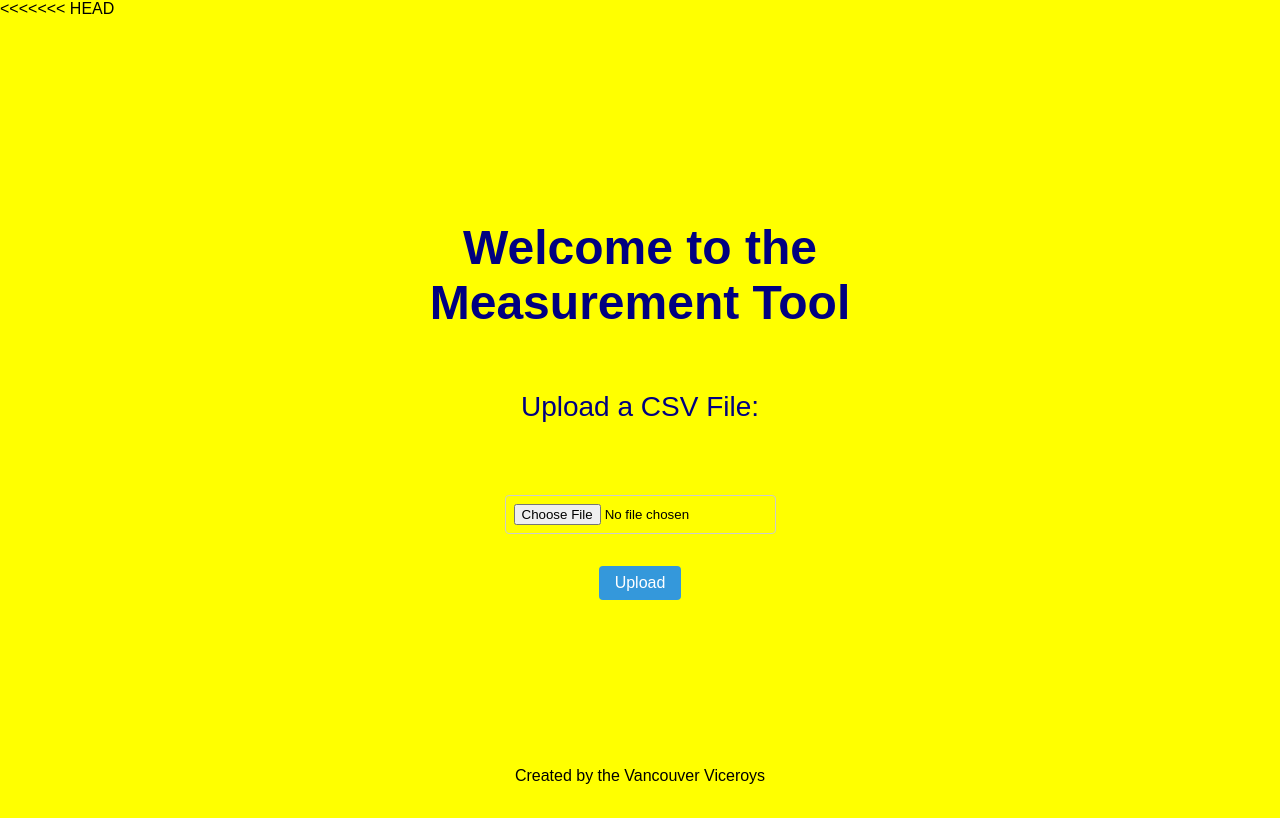
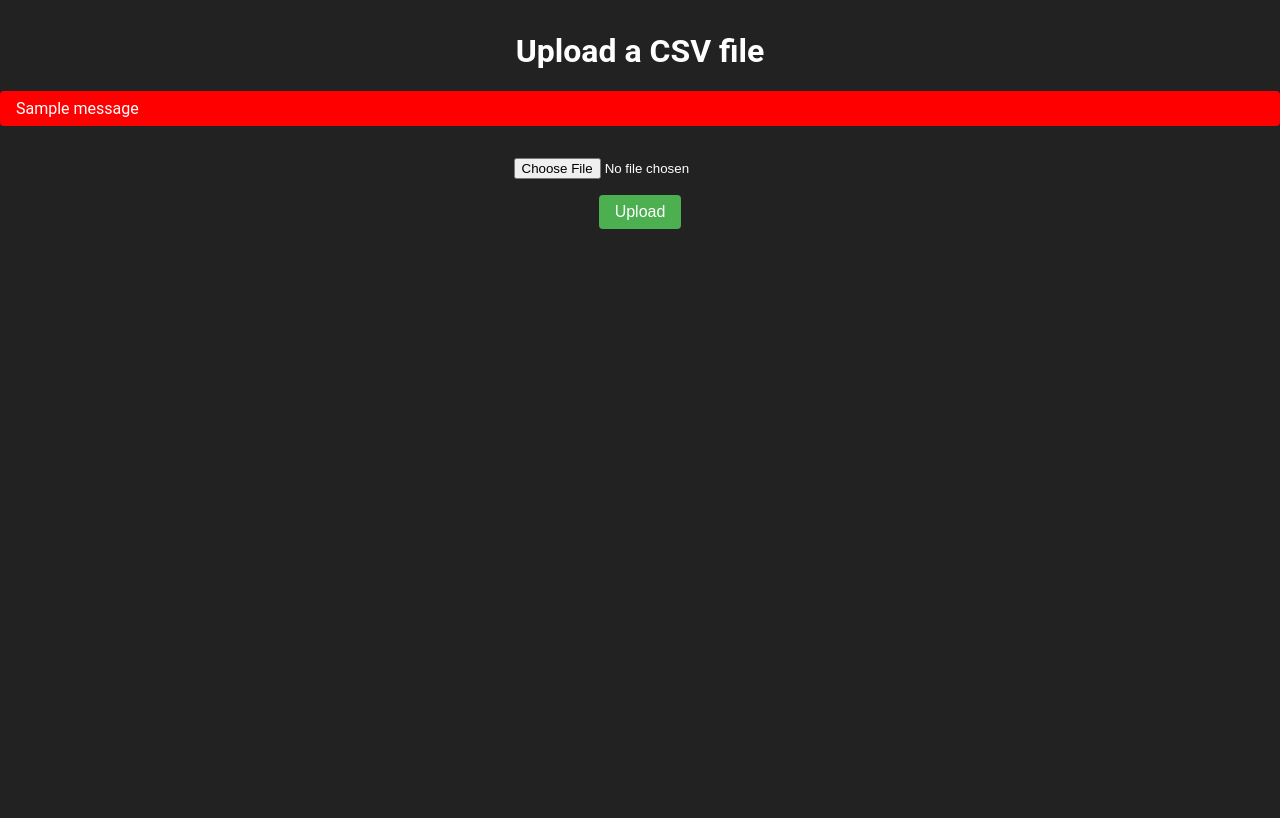
Before and after one commit to dbalsara2003/COV, a Flask app: page / in a window 1280 px wide. After the commit the page ends 229 px from the top, so only its background shows below. Run offline with Flask 3, Linux system fonts and the light colour scheme; one stand-in notice (Sample message) is shown; some web fonts are replaced.

Commit message:
fixing merge

```diff
--- a/templates/upload_file.html
+++ b/templates/upload_file.html
@@ -1,68 +1,108 @@
 <!doctype html>
 <html>
-<<<<<<< HEAD
    <head>
-    <meta charset="UTF-8">
-    <meta http-equiv="X-UA-Compatible" content="IE=edge">
-    <meta name="viewport" content="width=device-width, initial-scale=1.0">
       <title>Upload file</title>
-    <link href="https://fonts.google.com/specimen/Tilt+Warp" rel="stylesheet">
-    <link href="{{ url_for('static',filename='CSS/style.css') }}" rel="stylesheet">
+   </head>
+   <body>
+      <h1>Upload a CSV file</h1>
+      <img id="csv-img" src="{{ url_for('static',filename='download.png') }}">
+      {% with messages = get_flashed_messages() %}
+      {% if messages %}
+        <div class="flash-message">
+          {{ messages[0] }}
+        </div>
+      {% endif %}
+      {% endwith %}
+      <form action="/upload" method="post" enctype="multipart/form-data">
+         <input id="fileInput" type="file" name="file">
+         <input id="btn" type="submit" value="Upload">
+      </form>
+      <div id="overlay">
+        <div class="loader"></div>
+      </div>
+
+   </body>
+   <script>
+    const button = document.getElementById('btn');
+    const overlay = document.getElementById('overlay');
+    const fileInput = document.getElementById('fileInput');
+    const csv = document.getElementById('csv-img');
+
+    fileInput.addEventListener('change', function() {
+        if (fileInput.value) {
+            csv.style.display = 'block';
+        } else {
+            csv.style.display = 'none';
+        }
+    });
+
+    button.addEventListener('click', function() {
+    overlay.style.display = 'block';});
+
+   </script>
    <style>
 body {
-            font-family: 'Source Sans Pro', sans-serif;
-            background-color: #FFFF00;
+    background-color: #222;
+    font-family: 'Roboto', sans-serif;
+    color: #fff;
     margin: 0;
     padding: 0;
 }
-        .container {
+
+.flash-message {
+    background-color:red;
+    color: #fff;
+    padding: 0.5rem 1rem;
+    font-size: 1rem;
+    border-radius: 4px;
+    margin: 1rem 0;
+}
+
+h1 {
+    font-size: 2rem;
+    margin-top: 2rem;
+    text-align: center;
+}
+
+#csv-img {
+    display: none;
+    width: 200px;
+    height: 200px;
+    justify-content: center;
+    align-items: center;
+    justify-self: center;
+    align-self: center;
+    margin: auto;
+}
+
+form {
+    margin-top: 2rem;
     display: flex;
     flex-direction: column;
     align-items: center;
     justify-content: center;
-            height: 100vh;
-        }
-        h1 {
-            font-family: 'Tilt Warp', sans-serif;
-            font-size: 3rem;
-            text-align: center;
-            margin-top: 0;
-            color: #000080;
 }
 
-        p {
-			font-size: 1.75rem;
-			margin-bottom: 1.5rem;
-            font-family: 'Source Sans Pro', sans-serif;
-            color: #000080;
+input[type="file"] {
+    display: block;
+    margin-bottom: 1rem;
 }
-        form {
-            display: flex;
-            flex-direction: column;
-            align-items: center;
-            justify-content: center;
-            margin-top: 2rem;
-        }
-        input[type="file"] {
-            margin: 1rem;
-            padding: 0.5rem;
-            border-radius: 0.25rem;
-            border: 1px solid #ccc;
-        }
-        input[type="submit"] {
-            background-color: #3498db;
+
+#btn {
+    background-color: #4CAF50;
+    border: none;
     color: #fff;
-            border: none;
-            border-radius: 0.25rem;
     padding: 0.5rem 1rem;
-            margin: 1rem;
+    font-size: 1rem;
+    border-radius: 4px;
     cursor: pointer;
-            font-size: 1rem;
     transition: all 0.3s ease;
 }
-        input[type="submit"]:hover {
-            background-color: #2980b9;
+
+#btn:hover {
+    background-color: #3E8E41;
 }
+
 #overlay {
     position: fixed;
     top: 0;
@@ -70,49 +110,28 @@
     width: 100%;
     height: 100%;
     background-color: rgba(0, 0, 0, 0.5);
-            z-index: 9999;
-            display: flex;
+    display: none;
+    align-items: center;
     justify-content: center;
-            align-items: center;
-            visibility: hidden;
-            opacity: 0;
-            transition: all 0.3s ease;
 }
-        #overlay.show {
-            visibility: visible;
-            opacity: 1;
-        }
+
 .loader {
     border: 16px solid #f3f3f3;
-            border-top: 16px solid #3498db;
+    border-top: 16px solid #4CAF50;
     border-radius: 50%;
     width: 120px;
     height: 120px;
     animation: spin 2s linear infinite;
+    position: absolute;
+    top: 50%;
+    left: 50%;
+    transform: translate(-50%, -50%);
 }
-        table {
-            display: block;
-            height: 500px;
-            overflow-y: scroll;
-        }
+
 @keyframes spin {
     0% { transform: rotate(0deg); }
     100% { transform: rotate(360deg); }
 }
+
 </style>
-</head>
-<body>
-    <div class="container">
-        <h1>Welcome to the Measurement Tool</h1>
-        <p>Upload a CSV File:</p>
-        <form action="/upload" method="post" enctype="multipart/form-data">
-            <input type="file" name="file">
-            <input id="btn" type="submit" value="Upload">
-        </form>
-        <div id="overlay">
-            <div class="loader"></div>
-        </div>
-    </div>
-    <footer>
-        Created by the Vancouver Viceroys
-    </footer>
+</html>
```
Lines whose indentation alone changed are shown as unchanged.
